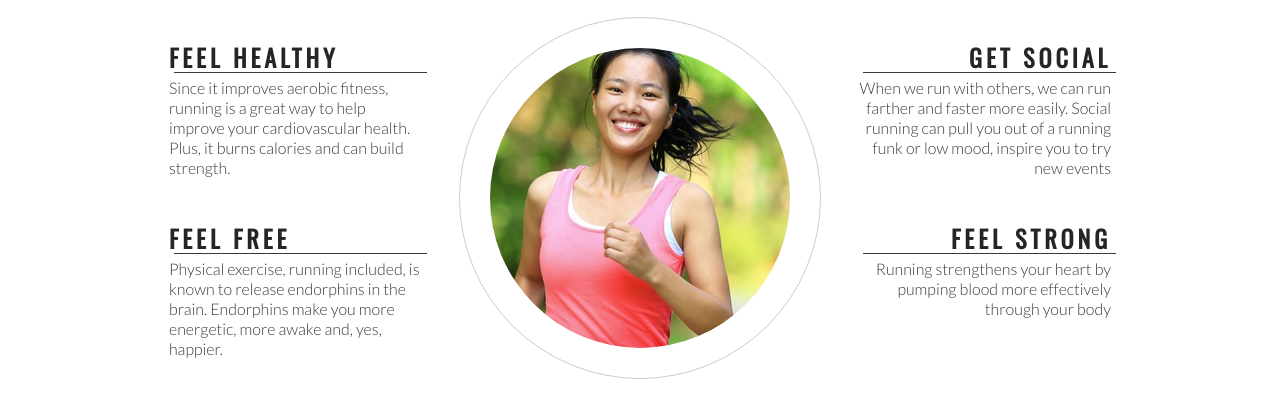
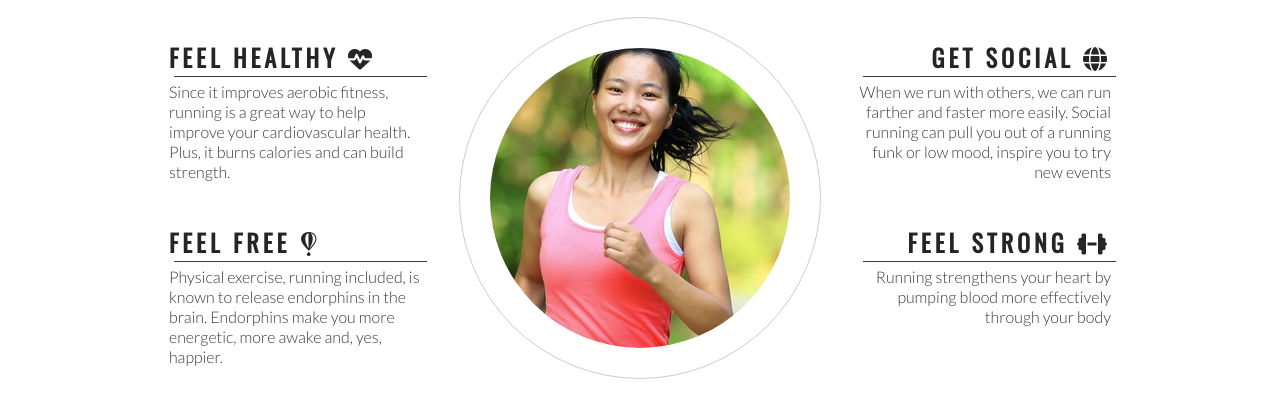
Before and after one commit to SaraMathews/love-running-second, a plain HTML site: page index.html in a window 1280 px wide. Shown: the part 764-1182 px from the top of the page. Drawn offline with nearby package versions, Linux system fonts and the light colour scheme.

Commit message:
Add Font Awsome icons to club ethos section

```diff
--- a/index.html
+++ b/index.html
@@ -42,14 +42,14 @@
         <h2 id="welcome">Why Love Running With Us?</h2>
         <div id="left-about">
             <div class="left-about-heading">
-                <h2>Feel Healthy</h2>
+                <h2>Feel Healthy <i class="fas fa-heartbeat"></i></h2>
                 <hr>
                 <p>
                     Since it improves aerobic fitness, running is a great way to help improve your cardiovascular health. Plus, it burns calories and can build strength.
                 </p>
             </div>
             <div class="left-about-heading">
-                <h2>Feel Free</h2>
+                <h2>Feel Free <i class="fab fa-fly"></i></h2>
                 <hr>
                 <p>
                     Physical exercise, running included, is known to release endorphins in the brain. Endorphins make you more energetic, more awake and, yes, happier.
@@ -58,14 +58,14 @@
         </div>
         <div id="right-about">
             <div class="right-about-heading">
-                <h2>Get Social</h2>
+                <h2>Get Social <i class="fas fa-globe"></i></h2>
                 <hr>
                 <p>
                     When we run with others, we can run farther and faster more easily. Social running can pull you out of a running funk or low mood, inspire you to try new events
                 </p>
             </div>
             <div class="right-about-heading">
-                <h2>Feel Strong</h2>
+                <h2>Feel Strong <i class="fas fa-dumbbell"></i></h2>
                 <hr>
                 <p>
                     Running strengthens your heart by pumping blood more effectively through your body
@@ -84,6 +84,9 @@
     <footer>
         social links here
     </footer>
+
+    <!-- font awsome script-->
+    <script src="https://kit.fontawesome.com/c720821d05.js" crossorigin="anonymous"></script>
 </body>
 
 </html>
```
